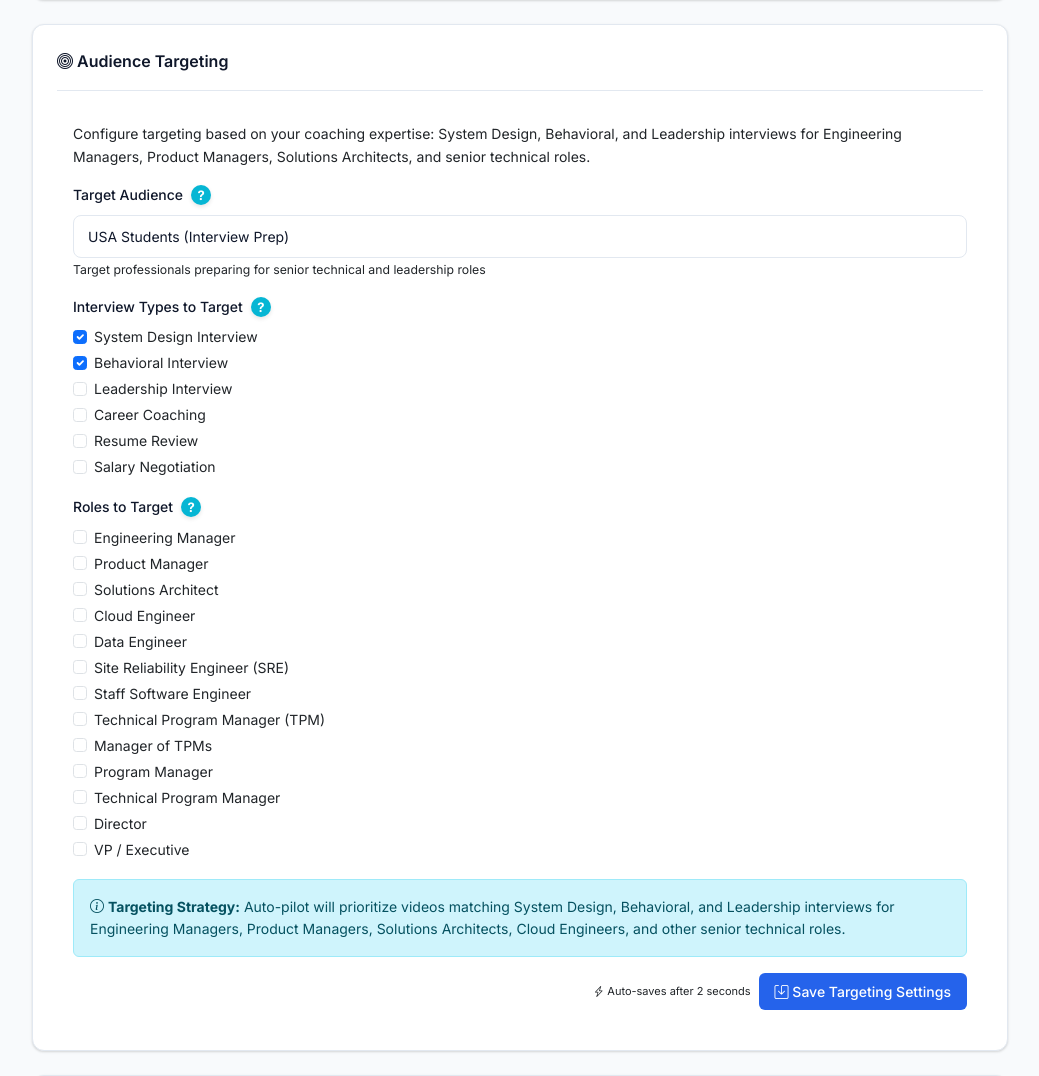
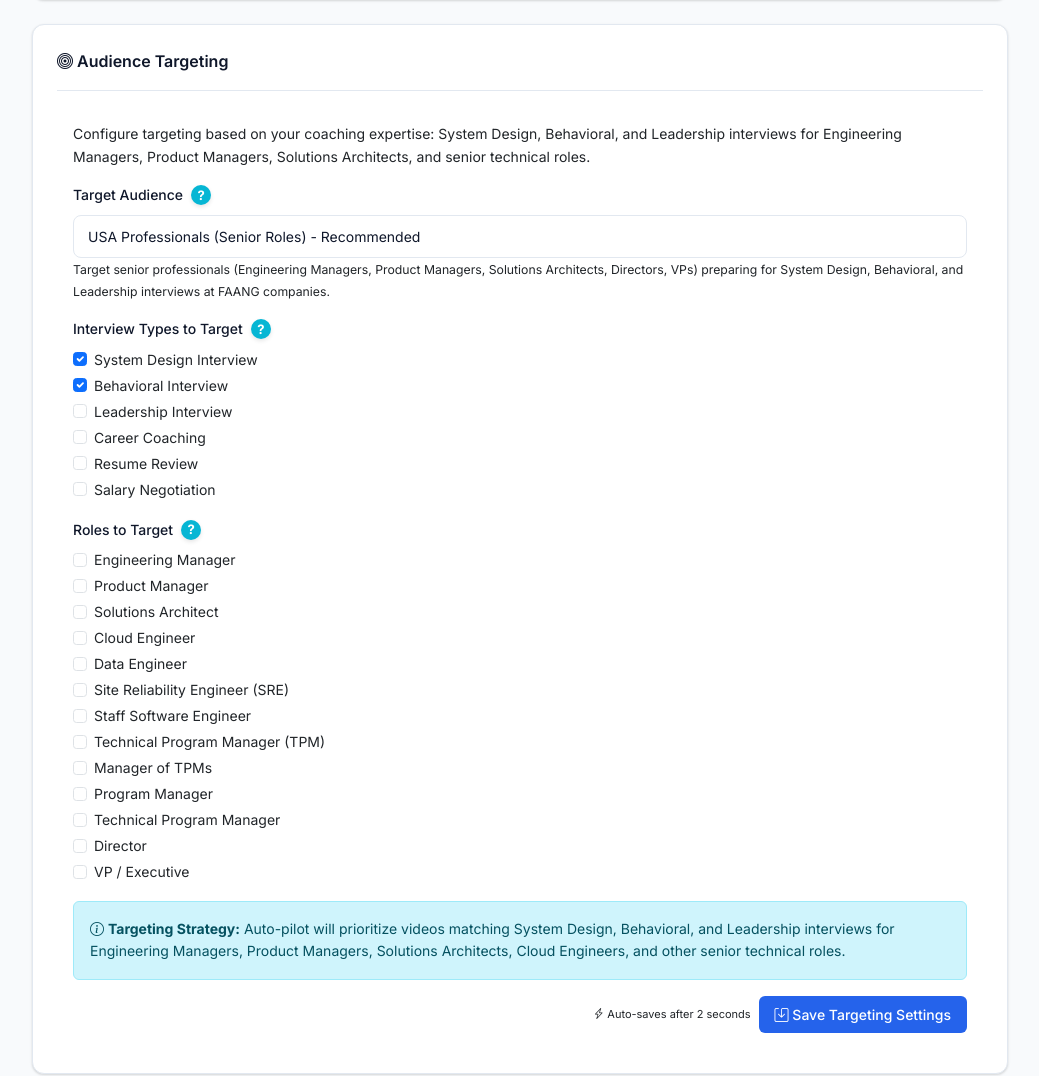
Before and after one commit to rupeshtiwari/youtube-automation-suite, a Flask app: page /config in a window 1280 px wide. Shown: the part 4199-5275 px from the top of the page, without its empty margins (240-1279 px from the left). Run offline with Flask 3, Linux system fonts and the light colour scheme; data that the repository does not hold is empty; some libraries are stand-ins or nearby versions.

Commit message:
Update target audience dropdown to focus on senior professionals

```diff
--- a/templates/config.html
+++ b/templates/config.html
@@ -547,11 +547,11 @@
                     <span class="help-icon" onclick="showHelp('target-audience')" title="Help">?</span>
                 </label>
                 <select class="form-select" name="target_audience">
-                    <option value="professionals" {{ 'selected' if (settings.targeting.target_audience if settings.targeting else 'professionals') == 'professionals' else '' }}>Professionals (Senior Roles)</option>
+                    <option value="usa_professionals" {{ 'selected' if (settings.targeting.target_audience if settings.targeting else 'usa_professionals') == 'usa_professionals' else '' }}>USA Professionals (Senior Roles) - Recommended</option>
+                    <option value="professionals" {{ 'selected' if (settings.targeting.target_audience if settings.targeting else '') == 'professionals' else '' }}>Professionals (Senior Roles)</option>
                     <option value="all" {{ 'selected' if (settings.targeting.target_audience if settings.targeting else '') == 'all' else '' }}>All Audiences</option>
-                    <option value="usa_students" {{ 'selected' if (settings.targeting.target_audience if settings.targeting else '') == 'usa_students' else '' }}>USA Students (Interview Prep)</option>
                 </select>
-                <small class="text-muted">Target professionals preparing for senior technical and leadership roles</small>
+                <small class="text-muted">Target senior professionals (Engineering Managers, Product Managers, Solutions Architects, Directors, VPs) preparing for System Design, Behavioral, and Leadership interviews at FAANG companies.</small>
             </div>
 
             <div class="mb-3">
```
